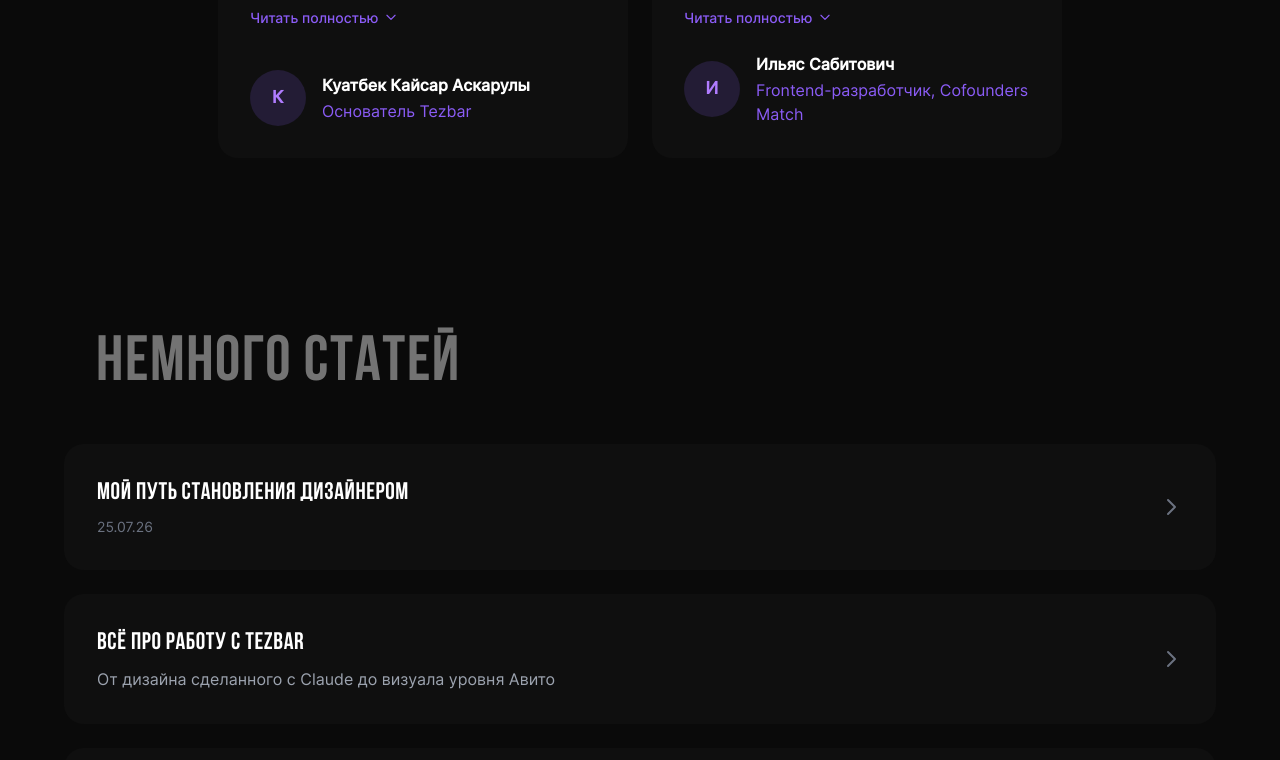
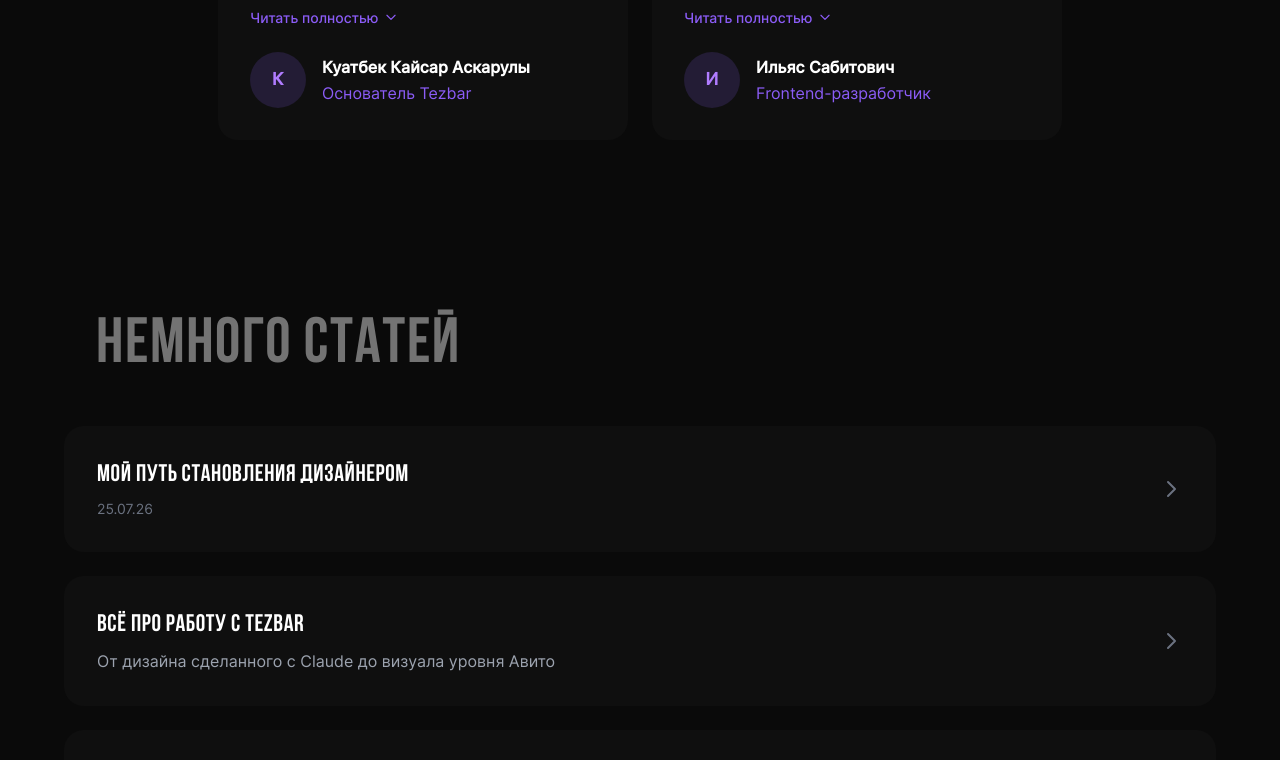
Before and after one commit to Arekusudesign/arekusudesign, a plain HTML site: page index.html in a window 1280 px wide. Shown: the part 5136-5896 px from the top of the page. Drawn offline with nearby package versions, Linux system fonts and the light colour scheme.

Commit message:
Отзыв Ильяса: роль в одну строку

```diff
--- a/index.html
+++ b/index.html
@@ -706,7 +706,7 @@
                     </div>
                     <div class="min-w-0">
                         <p class="text-white font-semibold text-sm md:text-base leading-snug">Ильяс Сабитович</p>
-                        <p class="text-[#8B5CF6] text-sm md:text-base leading-snug mt-0.5">Frontend-разработчик, Cofounders Match</p>
+                        <p class="text-[#8B5CF6] text-sm md:text-base leading-snug mt-0.5">Frontend-разработчик</p>
                     </div>
                 </div>
             </div>
```
